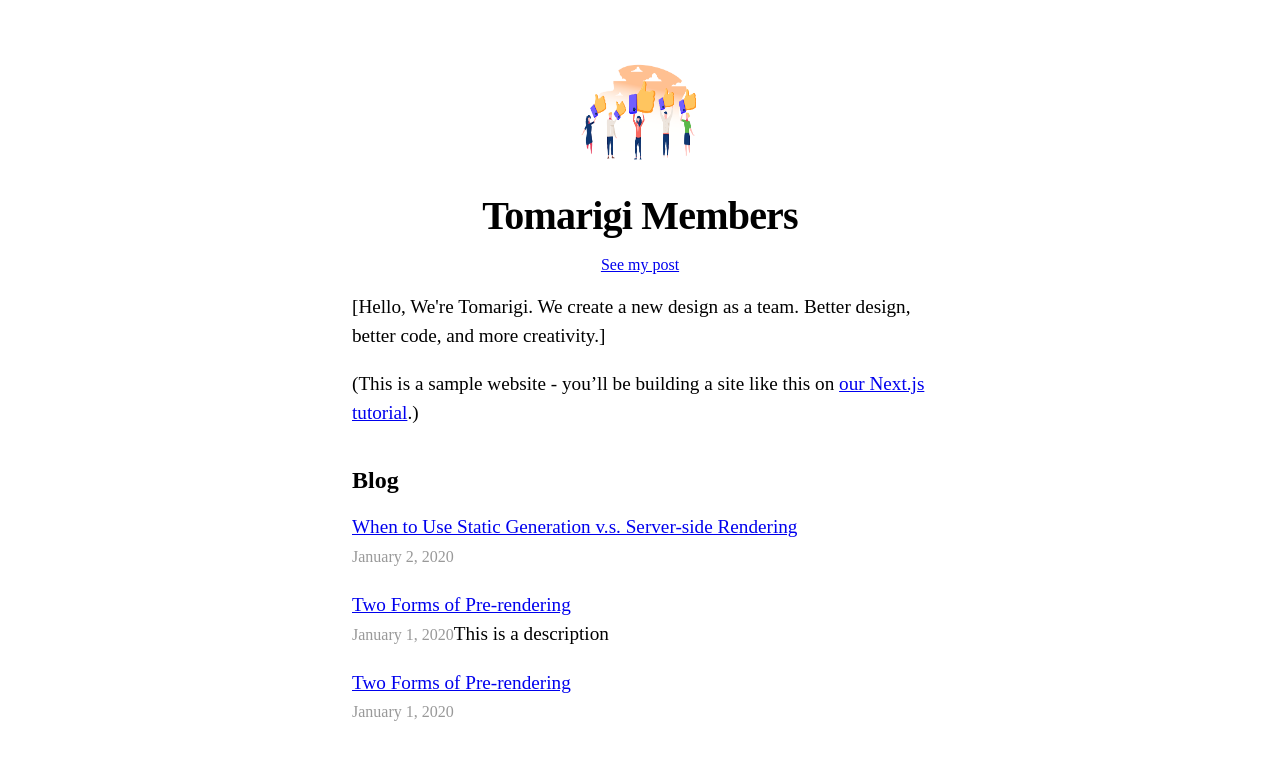
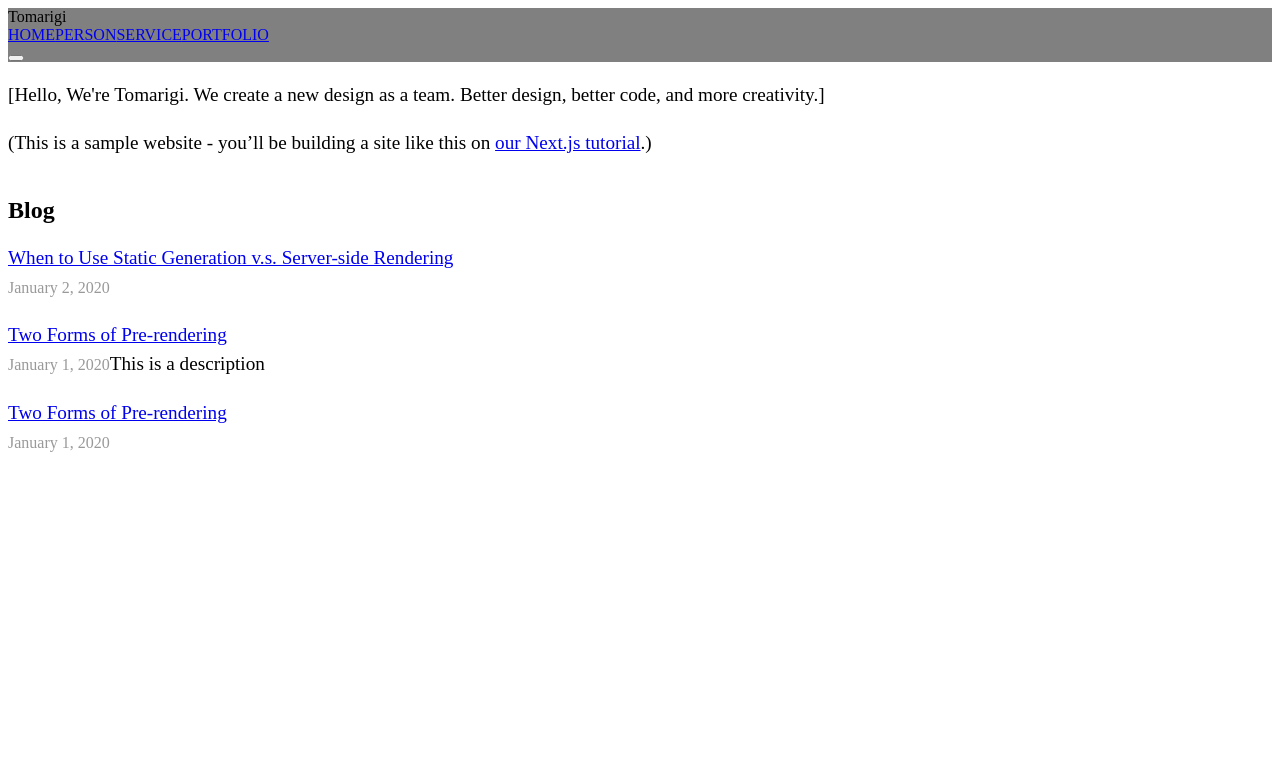
Before and after one commit to Kojiro-schatten/tomarigi, a Next.js app: page / in a window 1280 px wide. Shown: the top 760 px of the page. Built offline with nearby package versions, Linux system fonts and the light colour scheme.

Commit message:
add: header components

```diff
--- /dev/null
+++ b/components/header.js
@@ -0,0 +1,45 @@
+import "tailwindcss/tailwind.css";
+export default function Header() {
+  return (
+    <nav className='flex items-center justify-between flex-wrap bg-indigo-100 p-3'>
+      <div className='flex items-center flex-no-shrink text-white mr-6'>
+        <span className='font-semibold text-xl tracking-widest'>Tomarigi</span>
+      </div>
+      <div className='w-full block flex-grow lg:flex lg:items-center lg:w-auto'>
+        <div className='text-sm lg:flex-grow'>
+          <a
+            href='#responsive-header'
+            className='block mt-4 lg:inline-block lg:mt-0 text-teal-lighter hover:text-white mr-4'
+          >
+            HOME
+          </a>
+          <a
+            href='#responsive-header'
+            className='block mt-4 lg:inline-block lg:mt-0 text-teal-lighter hover:text-white mr-4'
+          >
+            PERSON
+          </a>
+          <a
+            href='#responsive-header'
+            className='block mt-4 lg:inline-block lg:mt-0 text-teal-lighter hover:text-white mr-4'
+          >
+            SERVICE
+          </a>
+          <a
+            href='#responsive-header'
+            className='block mt-4 lg:inline-block lg:mt-0 text-teal-lighter hover:text-white'
+          >
+            PORTFOLIO
+          </a>
+        </div>
+      </div>
+      <div className='block'>
+        <button className='items-center px-3 py-2 border rounded text-teal-lighter border-teal-light hover:text-white hover:border-white'>
+          <div className="border-t-2 w-8 pb-2 border-white"></div>
+          <div className="border-t-2 w-8 pb-2 border-white"></div>
+          <div className="border-t-2 w-6 border-white"></div>
+        </button>
+      </div>
+    </nav>
+  );
+}
--- a/components/layout.js
+++ b/components/layout.js
@@ -1,53 +1,47 @@
-import Head from 'next/head'
-import styles from './layout.module.scss'
-import utilStyles from '../styles/utils.module.css'
-import Link from 'next/link'
+import Head from "next/head";
+import styles from "./layout.module.scss";
+import utilStyles from "../styles/utils.module.css";
+import Link from "next/link";
+import Header from "./header";
 
-const name = 'Tomarigi Members'
-export const siteTitle = 'Next.js Sample Website'
+const name = "Tomarigi Members";
+
+export const siteTitle = "Tomarigi Website";
 
 export default function Layout({ children, home }) {
   return (
     <div className={styles.container}>
       <Head>
-        <link rel="icon" href="/favicon.ico" />
+        <link rel='icon' href='/favicon.ico' />
         <meta
-          name="description"
-          content="Learn how to build a personal website using Next.js"
+          name='description'
+          content='Learn how to build a personal website using Next.js'
         />
         <meta
-          property="og:image"
+          property='og:image'
           content={`https://og-image.now.sh/${encodeURI(
             siteTitle
           )}.png?theme=light&md=0&fontSize=75px&images=https%3A%2F%2Fassets.vercel.com%2Fimage%2Fupload%2Ffront%2Fassets%2Fdesign%2Fnextjs-black-logo.svg`}
         />
-        <meta name="og:title" content={siteTitle} />
-        <meta name="twitter:card" content="summary_large_image" />
+        <meta name='og:title' content={siteTitle} />
+        <meta name='twitter:card' content='summary_large_image' />
       </Head>
       <header className={styles.header}>
         {home ? (
-          <>
-            <img
-              src="/images/more-request.png"
-              className={`${styles.headerHomeImage} ${utilStyles.borderCircle}`}
-              alt={name}
-            />
-            <h1 className={utilStyles.heading2Xl}>{name}</h1>
-            <Link href="/posts/first-post">See my post</Link>
-          </>
+          <Header />
         ) : (
           <>
-            <Link href="/">
+            <Link href='/'>
               <a>
                 <img
-                  src="/images/more-request.png"
+                  src='/images/more-request.png'
                   className={`${styles.headerImage} ${utilStyles.borderCircle}`}
                   alt={name}
                 />
               </a>
             </Link>
             <h2 className={utilStyles.headingLg}>
-              <Link href="/">
+              <Link href='/'>
                 <a className={utilStyles.colorInherit}>{name}</a>
               </Link>
             </h2>
@@ -58,11 +52,11 @@
       {/* “Back to home” link at the bottom if home is false */}
       {!home && (
         <div className={styles.backToHome}>
-          <Link href="/">
+          <Link href='/'>
             <a>← Back to home</a>
           </Link>
         </div>
       )}
     </div>
-  )
+  );
 }
--- a/components/layout.module.scss
+++ b/components/layout.module.scss
@@ -1,13 +1,13 @@
 .container {
-  max-width: 36rem;
-  padding: 0 1rem;
-  margin: 3rem auto 6rem;
+  // max-width: 36rem;
+  margin: 0 auto 6rem;
 }
 
 .header {
-  display: flex;
-  flex-direction: column;
-  align-items: center;
+  // display: flex;
+  // flex-direction: column;
+  // align-items: center;
+  background: gray;
 }
 
 .headerImage {
--- a/pages/index.js
+++ b/pages/index.js
@@ -4,7 +4,6 @@
 import { getSortedPostsData } from '../lib/posts'
 import Link from 'next/link'
 import Date from '../components/date'
-
 export async function getStaticProps() {
   const allPostsData = getSortedPostsData()
   return {
--- a/postcss.config.js
+++ b/postcss.config.js
@@ -1,4 +1,5 @@
 module.exports = {
+  purge: ['./pages/**/*.js', './components/**/*.js'],
   plugins: [
     'tailwindcss',
     'postcss-flexbugs-fixes',
```
